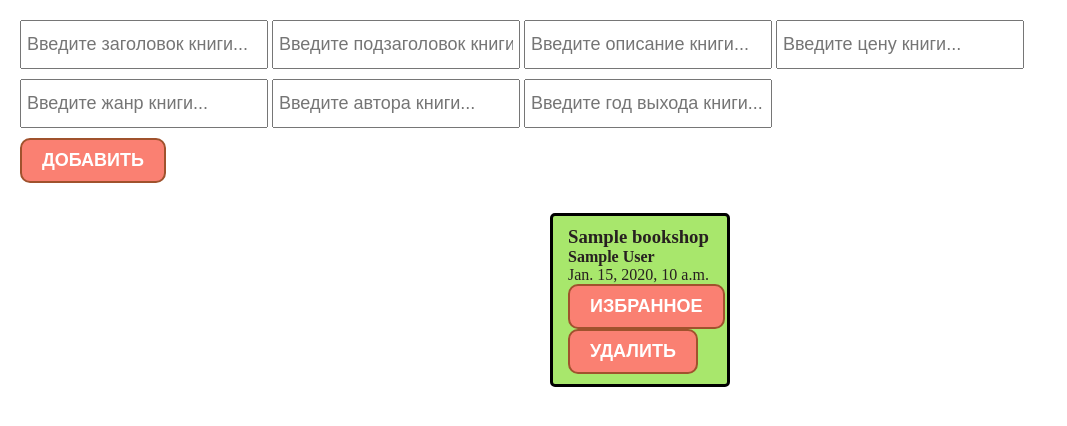
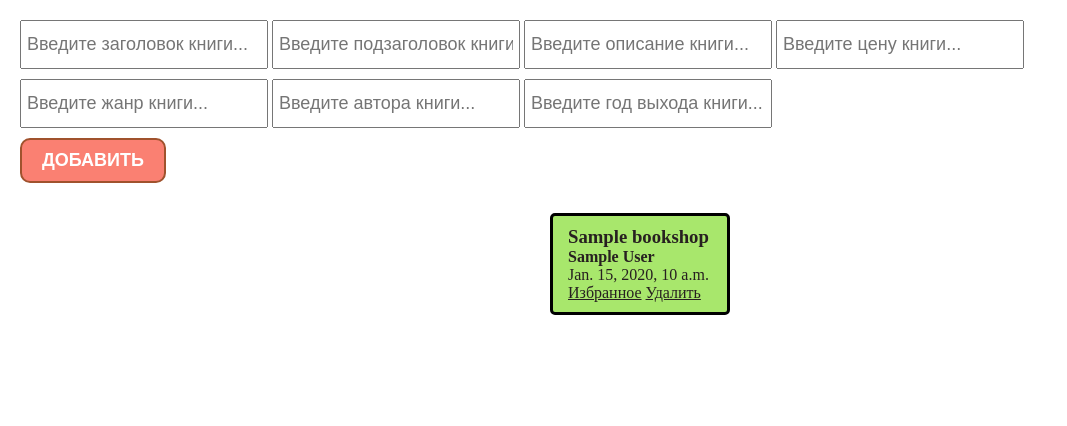
Before and after one commit to desteri/todo, a Django app: page /book/ in a window 1280 px wide. Shown: the top 426 px of the page, without its empty margins (0-1067 px from the left). Run offline with Django 3.2, Linux system fonts and the light colour scheme; tables that the repository leaves empty hold one stand-in row (values such as "Sample post").

Commit message:
added functions in views.py and changes in books.html, books.css and urls.py

```diff
--- a/main/static/style/books.css
+++ b/main/static/style/books.css
@@ -57,8 +57,8 @@ section {
 .btn_fav {
     padding: 10px 20px;
     color: white;
-    background-color: salmon;
-    border: 2px solid sienna;
+    background-color: rgb(196, 108, 99);
+    border: 2px solid rgb(133, 67, 37);
     border-radius: 10px;
     cursor: pointer;
     text-transform: uppercase;
@@ -69,8 +69,8 @@ section {
 .btn_del {
     padding: 10px 20px;
     color: white;
-    background-color: salmon;
-    border: 2px solid sienna;
+    background-color: rgb(196, 108, 99);
+    border: 2px solid rgb(133, 67, 37);
     border-radius: 10px;
     cursor: pointer;
     text-transform: uppercase;
--- a/main/templates/books.html
+++ b/main/templates/books.html
@@ -31,8 +31,10 @@
                 <h3>{{ bookshop.title }}</h3>
                 <h4>{{ bookshop.author }}</h4>
                 <p>{{ bookshop.date }}</p>
-                <button class="btn_fav">Избранное</button>
-                <button class="btn_del">Удалить</button>
+                <div class="action">
+                    <a href="{% url 'chk-book' bookshop.id %}">Избранное</a>
+                    <a href="{% url 'delete-book' bookshop.id %}">Удалить</a>
+                </div>
             </div>
             {% endfor %}
         </div>
--- a/main/views.py
+++ b/main/views.py
@@ -57,3 +57,14 @@ def mark_todo(request, id):
     todo.is_favorite = True
     todo.save()
     return redirect(test)
+
+def delete_book(request, id):
+    books = BookShop.objects.get(id=id)
+    books.delete()
+    return redirect(book)
+
+def chk_book(request, id):
+    books = BookShop.objects.get(id=id)
+    books.is_favorites = True
+    books.save()
+    return redirect(book)
--- a/todo/urls.py
+++ b/todo/urls.py
@@ -32,6 +32,8 @@ urlpatterns = [
     path("add-todo/", add_todo, name="add-todo"),
     path("add-book/", add_book, name="add-book"),
     path("delete-todo/<id>/", delete_todo, name="delete-todo"),
-    path("mark-todo/<id>/", mark_todo, name="mark-todo")
+    path("mark-todo/<id>/", mark_todo, name="mark-todo"),
+    path("delete-book/<id>/", delete_book, name="delete-book"),
+    path("chk-book/<id>/", chk_book, name="chk-book")
 ]   + static(settings.STATIC_URL, document_root = settings.STATIC_ROOT) \
     + static(settings.MEDIA_URL, document_root = settings.MEDIA_ROOT)
```
